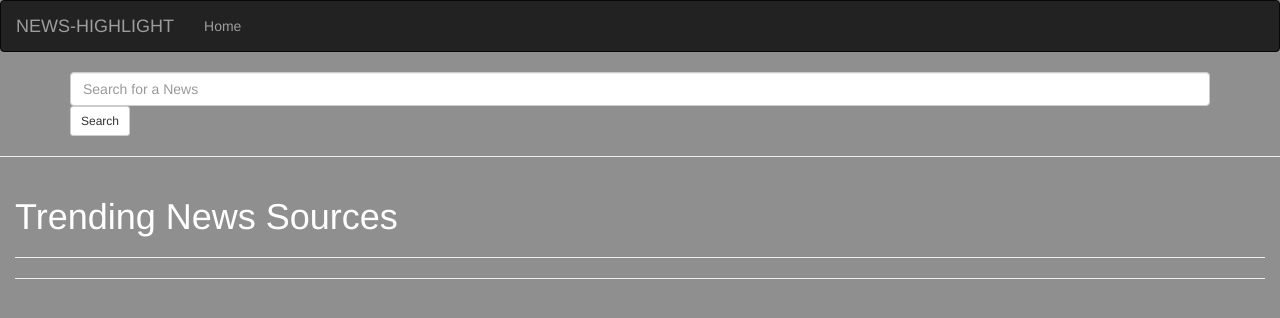
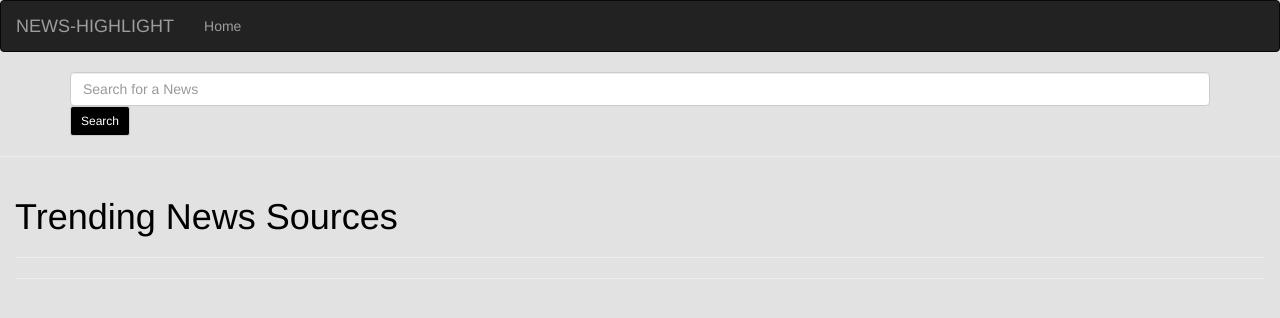
Before and after one commit to JamesOdera/newshighlight, a Flask app: template app/templates/index.html in a window 1280 px wide. Shown: the top 318 px of the page. Run offline with Flask 2, Linux system fonts and the light colour scheme; the template is opened without the code that fills it, so the values that code supplies are empty; parts of the project's set-up code (start-up, migrations or seed data) failed here and were passed over; some libraries are stand-ins or nearby versions.

Commit message:
add the changes to the body

```diff
--- /dev/null
+++ b/app/static/css/indexc.css
@@ -0,0 +1,19 @@
+body {
+    background-color: rgb(226, 226, 226);
+}
+h1 {
+    color: rgb(0, 0, 0);
+}
+.panel-heading {
+    background-color: black;
+}
+
+.btn {
+    background-color: black;
+    color: white;
+}
+
+.btn a:hover{
+    background-color: white;
+    color: black;
+}
--- a/app/static/css/indexss.css
+++ /dev/null
@@ -1,6 +0,0 @@
-body {
-    background-color: rgb(143, 143, 143);
-}
-h1 {
-    color: white;
-}
--- a/app/templates/articles.html
+++ b/app/templates/articles.html
@@ -12,12 +12,12 @@
     {% endif %}
 </head>
 <body>
-    <h1> Hello Article {{ id }} </h1>
 
-    {% block content%}
+
+{% block content%}
 <div class="container-fluid">
 
-        <h2> Top Headlines</h2>
+        <h2> Top News Making The Headlines</h2>
         {% for article_row in articles | batch(4)%}
 
 	        <div class="row">
--- a/app/templates/index.html
+++ b/app/templates/index.html
@@ -3,7 +3,7 @@
 
 {% block styles%}
     {{ super() }}
-    <link rel="stylesheet" href="{{url_for('static',filename='css/indexss.css')}}">
+    <link rel="stylesheet" href="{{url_for('static',filename='css/indexc.css')}}">
 {% endblock %}
 
 <!DOCTYPE html>
@@ -36,7 +36,7 @@
 
     <div class="container-fluid">
 
-            <h1> Trending News Sources</h1>
+            <h1 style="color: black;"> Trending News Sources</h1>
             <hr>
             <hr>
 
```
